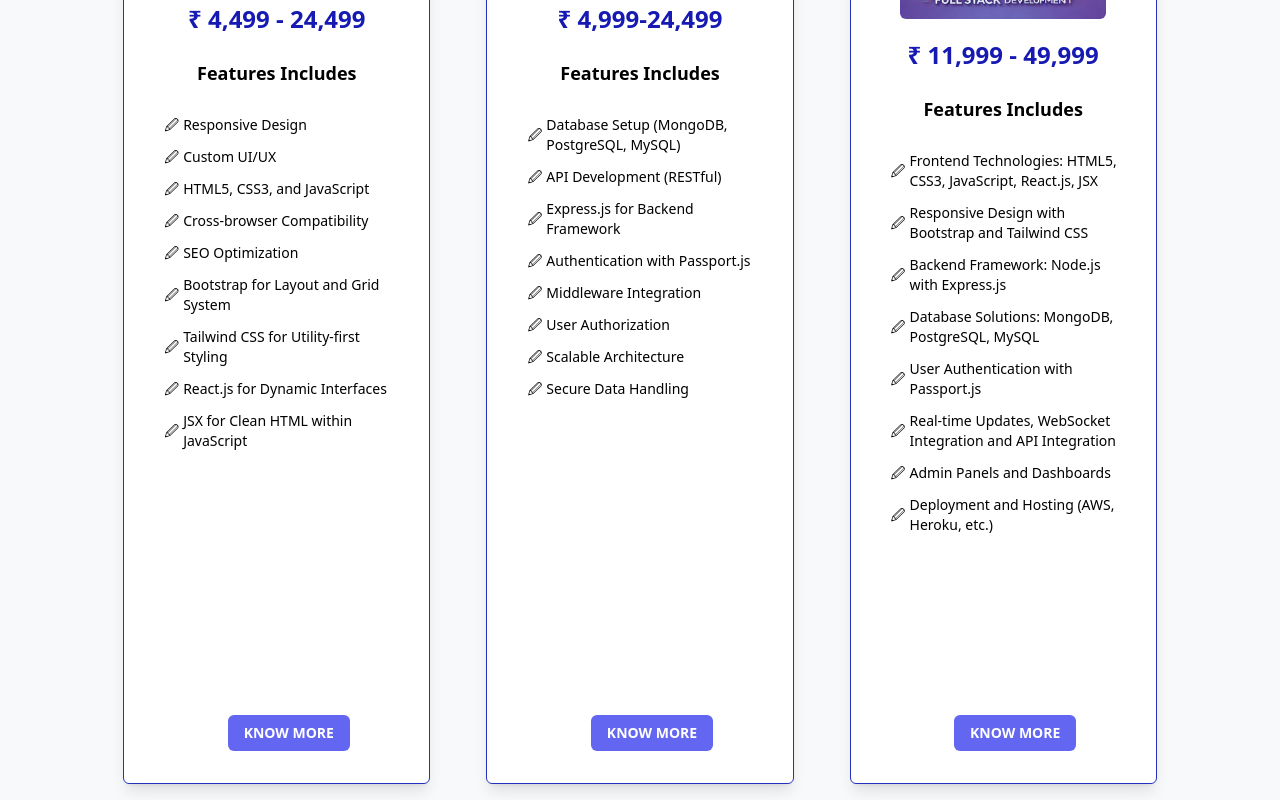
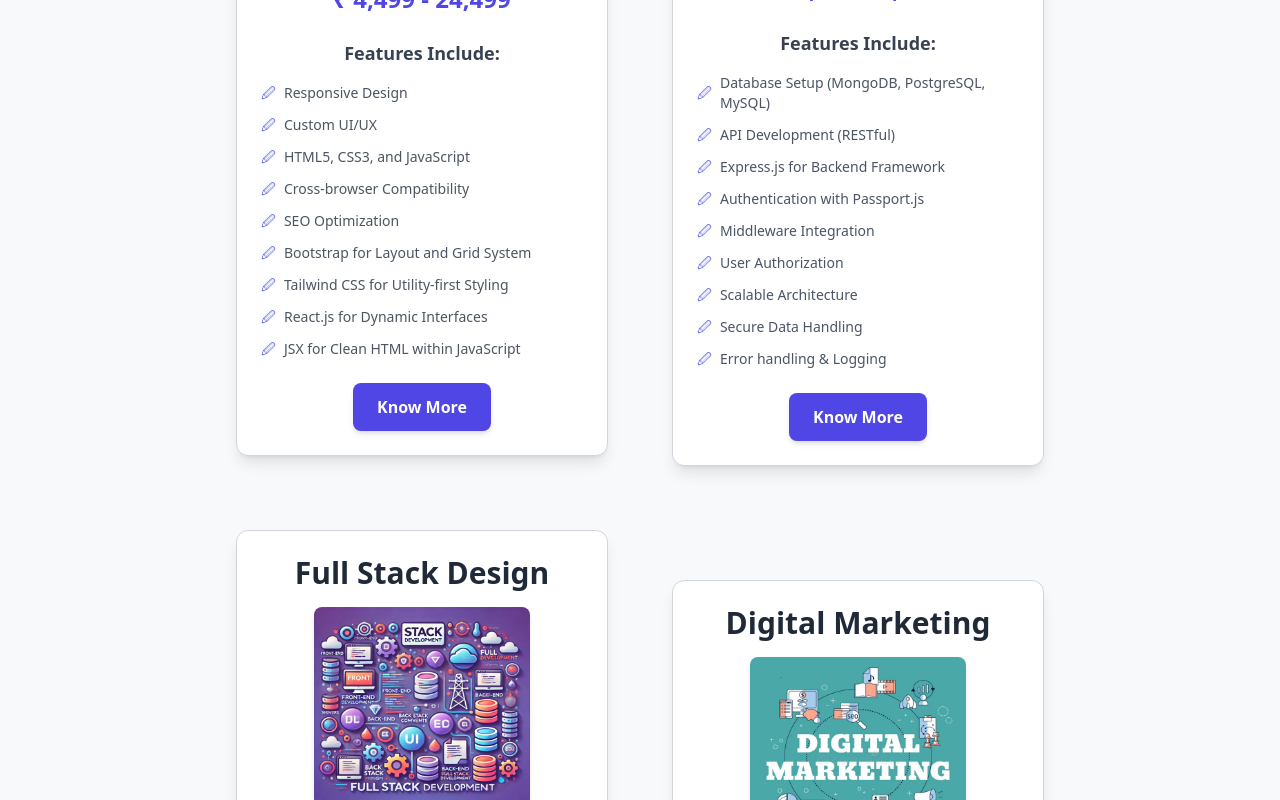
Before and after one commit to classyie/codex-arena-port, a React (Vite) app: page / in a window 1280 px wide. Shown: the part 1220-2020 px from the top of the page. Built offline with nearby package versions, Linux system fonts and the light colour scheme; a web font is replaced by a local one.

Commit message:
Testing Day1 final

```diff
--- a/package.json
+++ b/package.json
@@ -12,6 +12,7 @@
   "dependencies": {
     "@lottiefiles/dotlottie-react": "^0.10.1",
     "@react-icons/all-files": "^4.1.0",
+    "bootstrap": "^5.3.3",
     "framer-motion": "^11.12.0",
     "react": "^18.3.1",
     "react-dom": "^18.3.1",
--- a/src/assets/Components/Card.jsx
+++ b/src/assets/Components/Card.jsx
@@ -1,5 +1,4 @@
 import React from "react";
-import { SlPencil } from "react-icons/sl";
 import { motion } from "framer-motion";
 import { useNavigate } from "react-router-dom";
 
@@ -21,58 +20,56 @@ function Card({ card }) {
 
   return (
     <motion.div
-      className="h-[139vh] customnew:h-[120vh] custom-range:h-[120vh] customnew1:h-[140vh] min-hei2:h-[135vh] min-hei1:h-[90vh] min-hei5:h-[70vh] min-hei4:h-[70vh] min-hei3:h-[73vh] custom-1024-600:h-[110vh] custom-1280-800:h-[120vh] xxs:h-auto custom-912:h-[75vh] lg-custom:h-[100vh]     xs:h-auto custom:h-[92vh] md:h-[95vh] lg:h-[120vh]    w-full  xs:px-3 md:w-[60%] lg:w-[40%] xl:w-[24vw] rounded-md p-3 bg-[#ffffff] border border-[#2532C0] shadow-lg hover:shadow-2xl desktop:h-[125vh] transition-shadow duration-300 laptop:h-[120vh] tablet:h-[90vh] ease-in-out mx-2 sm:mx-4 mt-14 relative overflow-hidden"
+      className="flex flex-col w-full sm:w-[90%] md:w-[60%] lg:w-[40%] xl:w-[30%] bg-white border border-[#D1D5DB] shadow-lg hover:shadow-2xl rounded-xl p-6 mx-2 sm:mx-4 mt-8 relative overflow-hidden transition-transform transform hover:scale-105 h-full"
       whileHover={{
-        scale: 1.05,
-        boxShadow: "0px 10px 20px rgba(0, 0, 0, 0.2)",
+        scale: 1.05, // Slightly larger scale effect on hover
+        boxShadow: "0px 10px 30px rgba(0, 0, 0, 0.1)",
       }}
-      initial={{ opacity: 0, y: 30 }}
+      initial={{ opacity: 0, y: 20 }}
       animate={{ opacity: 1, y: 0 }}
-      transition={{ duration: 0.4, ease: "easeOut" }}
-
+      transition={{
+        duration: 0.1, // Faster transition duration for hover effect
+        ease: "easeOut", // Ease-out for smoother effect
+      }}
     >
       {/* Card Title */}
       <motion.div
-        className="w-[83%] xs:w-[72vw] lg:w-[75w]  xxs:w-[68vw] xxs:text-2xl md:w-[100%]  mx-auto py-2 px-4 rounded-md text-black flex justify-center text-3xl sm:text-2xl md:text-3xl font-extrabold break-words whitespace-normal"
-        whileHover={{ scale: 1.1 }}
-        key={card.id}
+        className="text-center text-3xl font-extrabold text-gray-800 pb-4"
+        whileHover={{ scale: 1.1 }} // Slightly faster hover effect on title
+        transition={{ duration: 0.3 }} // Fast hover transition on title
       >
         {card.title}
       </motion.div>
 
       {/* Image Section */}
       <motion.div
-        className="flex items-center justify-center flex-grow w-full h-auto p-3 mt-3"
-        whileHover={{ scale: 1.1 }}
-        transition={{ duration: 0.3 }}
+        className="flex justify-center w-full mb-4"
+        whileHover={{ scale: 1.05 }} // Slightly faster scaling on image hover
+        transition={{ duration: 0.3 }} // Faster transition duration on image hover
       >
         <img
-          className="max-w-[80%] max-h-[30vh] object-contain rounded-md"
+          className="max-w-[80%] max-h-[200px] object-contain rounded-lg shadow-md"
           src={card.img}
-          alt=""
+          alt={card.title}
         />
       </motion.div>
 
       {/* Price Section */}
-      <div className="grid justify-center p-2 price">
-        <h1 className="text-3xl xxs:text-2xl font-bold leading-none text-[#161ab2]">
+      <div className="text-center">
+        <h1 className="text-2xl font-bold text-indigo-600">
           ₹ {card.price}
         </h1>
       </div>
 
       {/* Features Section */}
-      <div className="grid justify-center mt-4 text-lg font-semibold ">
-        Features Includes
+      <div className="mt-6 text-center text-lg font-semibold text-gray-700">
+        Features Include:
       </div>
-
-      <div className="mt-2 xxs:p-1 xxs:w-full">
-        <ul className="p-4 ml-2 space-y-3 font-sans text-sm list-none custom-list text-black-700">
-          {card.features.map((data) => (
-            <li
-              className="flex items-center whitespace-normal text-ellipsis"
-              key={data}
-            >
-             <font size="7px" className="mr-1">🖉</font> {data}
+      <div className="mt-4">
+        <ul className="space-y-3 text-sm text-gray-600">
+          {card.features.map((feature, index) => (
+            <li className="flex items-center" key={index}>
+              <span className="text-indigo-500 mr-2">🖉</span> {feature}
             </li>
           ))}
         </ul>
@@ -80,11 +77,15 @@ function Card({ card }) {
 
       {/* Button Section */}
       <motion.div
-        className="grid justify-center w-full lg:mt-5 xs:mt-10 md:mt-5 xxs:mt-5 xxs:mb-2 b-0 lg:absolute md:absolute bottom-6"
-        whileHover={{ scale: 1.1 }}
+        className="flex justify-center mt-6 flex-grow"
+        whileHover={{ scale: 1.05 }} // Slightly faster button hover
+        transition={{ duration: 0.3 }} // Faster button hover transition
       >
-        <button onClick={handleCardClick} className="px-4 py-2 text-sm font-semibold text-white transition-colors bg-indigo-500 rounded-md xs:mr-0 xxs:mr-0 md:mr-0 lg:mr-0 hover:bg-indigo-700">
-          <a >KNOW MORE</a>
+        <button
+          onClick={handleCardClick}
+          className="px-6 py-3 bg-indigo-600 text-white font-semibold rounded-lg shadow-md transition-all duration-300 hover:bg-indigo-700 hover:shadow-xl"
+        >
+          Know More
         </button>
       </motion.div>
     </motion.div>
--- a/src/assets/Components/Data/homeCards.js
+++ b/src/assets/Components/Data/homeCards.js
@@ -32,7 +32,8 @@ export const cards = [
             "Middleware Integration",
             "User Authorization",
             "Scalable Architecture",
-            "Secure Data Handling"
+            "Secure Data Handling",
+            "Error handling & Logging",
         ]
     },
     {
@@ -49,7 +50,8 @@ export const cards = [
             "User Authentication with Passport.js",
             "Real-time Updates, WebSocket Integration and API Integration",
             "Admin Panels and Dashboards",
-            "Deployment and Hosting (AWS, Heroku, etc.)"
+            "Deployment and Hosting (AWS, Hostinger, etc.)",
+            "Version Control and Collaboration with Git and GitHub"
         ]
     },
     {
--- a/src/assets/Components/ServicesCards.jsx
+++ b/src/assets/Components/ServicesCards.jsx
@@ -1,22 +1,26 @@
 import React from "react";
 import { cards } from "./Data/homeCards.js";
 import Card from "./Card.jsx";
+
 function ServicesCards() {
   return (
     <>
       <h1
         className="flex items-center justify-center h-12 mt-10 text-3xl text-center md:text-4xl lg:text-5xl xl:text-6xl"
-        style={{ fontFamily: 'Parkinsans, sans-serif' }}
+        style={{ fontFamily: "Parkinsans, sans-serif" }}
       >
         Our Services
       </h1>
-      <div className="px-10 xxs:px-5 flex flex-wrap pb-14 items-center justify-center bg-[#F8F9FA] gap-6" id="Services"
->
-  {cards.map((data) => (
-    <Card card={data} key={data.id} />
-  ))}
-</div>
 
+      {/* Main Card Container */}
+      <div
+        className="flex flex-wrap justify-center items-center gap-8 px-10 xxs:px-5 bg-[#F8F9FA] pb-14"
+        id="Services"
+      >
+        {cards.map((data) => (
+          <Card card={data} key={data.id} />
+        ))}
+      </div>
     </>
   );
 }
--- a/tailwind.config.js
+++ b/tailwind.config.js
@@ -7,49 +7,23 @@ export default {
   theme: {
     extend: {},
     screens: {
-      'xxs':'300px',
+      'xxs': '300px',
       'xs': '400px',
-      'ssm':'500px',
-      // => @media (min-width: 320px) { ... }
-      'xssm':'600px',
+      'ssm': '500px',
+      'xssm': '600px', // For extra small screens
+      'sm': '640px', // Small screens
+      'md': '768px', // Medium screens
+      'lg': '1024px', // Large screens
+      'xl': '1280px', // Extra-large screens
+      '2xl': '1536px', // 2X Extra-large screens
 
-      'sm': '640px',
-      // => @media (min-width: 640px) { ... }
-
-      'md': '768px',
-      // => @media (min-width: 768px) { ... }
-
-      'lg': '1024px',
-      // => @media (min-width: 1024px) { ... }
-
-      'xl': '1280px',
-      // => @media (min-width: 1280px) { ... }
-
-      '2xl': '1536px',
-      // // => @media (min-width: 1536px) { ... }
-      // 'custom': { 'raw': '(min-width: 820px) and (max-width: 1180px)' },
-      // 'lg-custom': { 'raw': '(min-width: 1024px) and (max-width: 1366px)' },
-      // 'custom-912': { 'raw': '(min-width: 912px) and (max-width: 1368px)' },
-      // 'custom-344': { 'raw': '(min-width: 344px) and (max-width: 400px) and (min-height: 882px)' },
-      // 'custom-1024-600': { 'raw': '(min-width: 1024px) and (max-height: 600px)' },
-      // 'custom-1280-800': { 'raw': '(min-width: 1280px) and (max-height: 800px)' },
-      // 'customnew': { 'raw': '(min-width: 768px) and (min-height: 668px)' },
-      // 'customnew1': { 'raw': '(min-width: 1280px) and (min-height: 668px)' },
-      // 'custom-range': { 'raw': '(min-width: 768px) and (max-width: 1023px) and (min-height: 608px) and (max-height: 608px)' },
-      // 'custom-range1': { 'raw': '(min-width: 1024px) and (max-width: 1264px) and (min-height: 620px) and (max-height: 620px)' },
-      // 'custom-range2': { 'raw': '(min-width: 1023px) and (max-width: 1264px) and (min-height: 620px) and (max-height: 620px)' },
-
-
+      // Custom Breakpoints
       'tablet': { 'min': '768px', 'max': '1023px' },
-
-        // Laptop: Between 1024px and 1279px
       'laptop': { 'min': '1024px', 'max': '1279px' },
-
-        // Desktop: 1280px and above
       'desktop': { 'min': '1280px' },
 
       'custom-range': {
-          'raw': '(min-width: 768px) and (max-width: 1023px) and (min-height: 608px) and (max-height: 608px)'
+        raw: '(min-width: 768px) and (max-width: 1023px) and (min-height: 608px) and (max-height: 608px)'
       },
 
       'min-hei': {
@@ -59,6 +33,7 @@ export default {
       'min-hei1': {
         raw: '(min-height: 800px) and (min-width: 1280px)'
       },
+
       'min-hei2': {
         raw: '(min-height: 600px) and (min-width: 1024px)'
       },
@@ -66,14 +41,19 @@ export default {
       'min-hei3': {
         raw: '(min-height: 1280px) and (min-width: 853px)'
       },
+
       'min-hei4': {
         raw: '(min-height: 1368px) and (min-width: 912px)'
       },
+
       'min-hei5': {
         raw: '(min-height: 1366px) and (min-width: 1024px)'
       },
+
+      'mid-1309x934': {
+        raw: '(min-width: 1309px) and (min-height: 934px)'
+      },
     }
-
   },
   plugins: [],
-}
+};
```
Also changed, not shown: src/assets/Components/Navbar.jsx (+27 -13 lines), 1 other file (tests, documents, lock files or other folders). Lines whose indentation alone changed are shown as unchanged.
